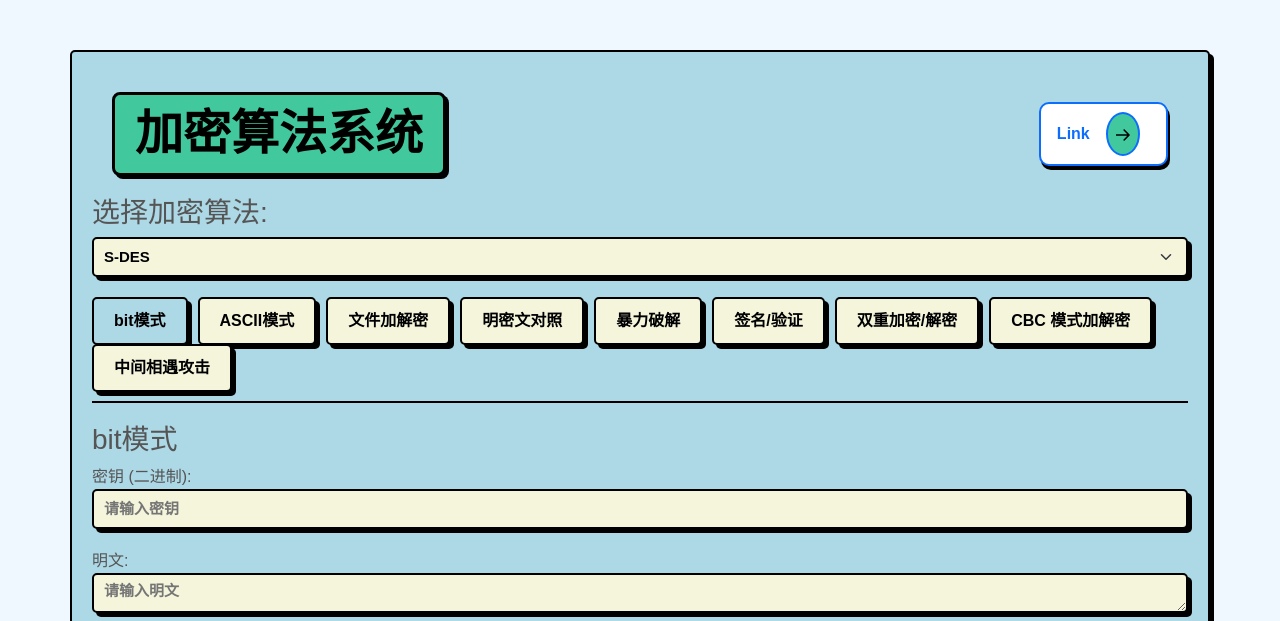
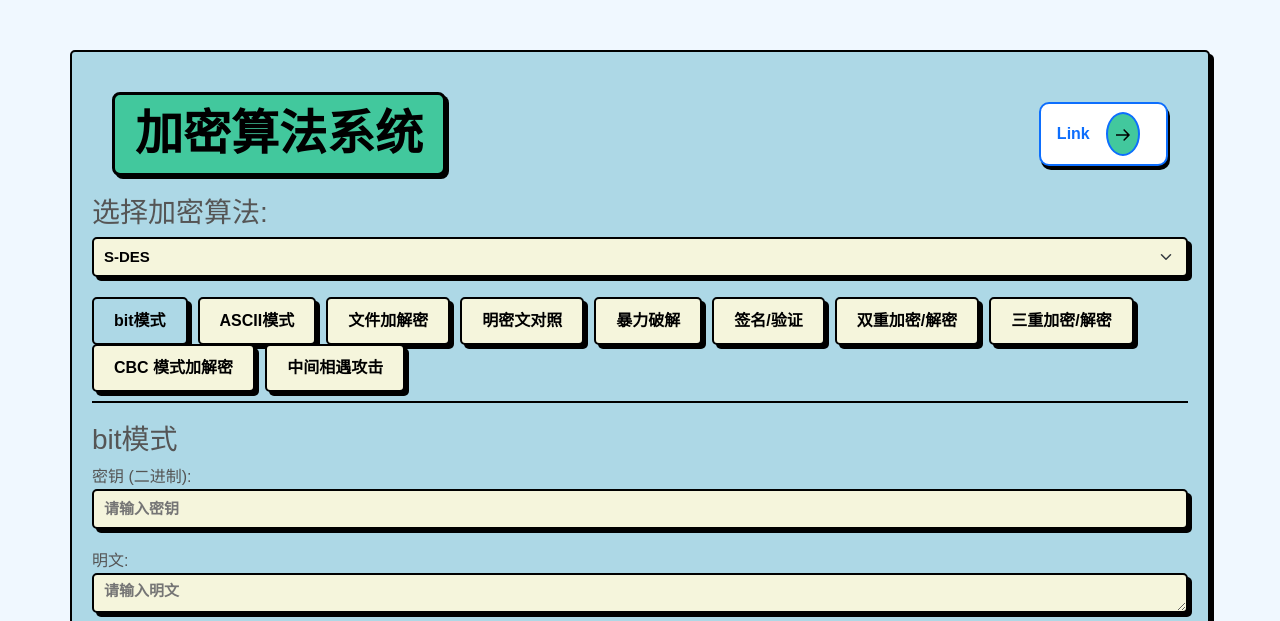
Before and after one commit to Wwstarry/Introduction-to-Information-Security, a Flask app: page / in a window 1280 px wide. Shown: the top 621 px of the page. Run offline with Flask 2, Linux system fonts and the light colour scheme.

Commit message:
加入三重加解密

```diff
--- a/app.py
+++ b/app.py
@@ -865,6 +865,56 @@ def perform_meet_in_the_middle_attack(cipher, plaintext, ciphertext):
     return "未找到匹配的密钥对"
 
 
+# 三重加密/解密路由
+@app.route('/triple-encryption', methods=['POST'])
+def triple_encryption_decryption():
+    data = request.json
+    action = data.get('action')  # 'encrypt' or 'decrypt'
+    mode = data.get('mode')  # 'triple-s-aes' or 'triple-s-des'
+    key1 = data.get('key1')
+    key2 = data.get('key2')
+    key3 = data.get('key3')
+    data_input = data.get('data')  # plaintext or ciphertext
+
+    if not key1 or not key2 or not key3:
+        return jsonify({"error": "需要提供三个密钥"}), 400
+
+    if mode == 'triple-s-aes':
+        cipher = aes_cipher
+        if len(key1) != 16 or len(key2) != 16 or len(key3) != 16:
+            return jsonify({"error": "三重 S-AES 加密需要三个 16 位密钥"}), 400
+    elif mode == 'triple-s-des':
+        cipher = des_cipher
+        if len(key1) != 10 or len(key2) != 10 or len(key3) != 10:
+            return jsonify({"error": "三重 S-DES 加密需要三个 10 位密钥"}), 400
+    else:
+        return jsonify({"error": "未知的加密模式"}), 400
+
+    if action == 'encrypt':
+        result = triple_encryption(cipher, [int(x) for x in data_input], key1, key2, key3)
+        return jsonify({"result": ''.join(map(str, result))})
+    elif action == 'decrypt':
+        result = triple_decryption(cipher, [int(x) for x in data_input], key1, key2, key3)
+        return jsonify({"result": ''.join(map(str, result))})
+    return jsonify({"error": "未知的操作类型"}), 400
+
+def triple_encryption(cipher, plaintext, key1, key2, key3):
+    cipher.SetKey([int(x) for x in key1])
+    first_round_cipher = cipher.Encryption(plaintext, with_steps=False)
+    cipher.SetKey([int(x) for x in key2])
+    second_round_cipher = cipher.Encryption(first_round_cipher['ciphertext'], with_steps=False)
+    cipher.SetKey([int(x) for x in key3])
+    third_round_cipher = cipher.Encryption(second_round_cipher['ciphertext'], with_steps=False)
+    return third_round_cipher['ciphertext']
+
+def triple_decryption(cipher, ciphertext, key1, key2, key3):
+    cipher.SetKey([int(x) for x in key3])
+    first_round_plaintext = cipher.Decryption(ciphertext)
+    cipher.SetKey([int(x) for x in key2])
+    second_round_plaintext = cipher.Decryption(first_round_plaintext)
+    cipher.SetKey([int(x) for x in key1])
+    third_round_plaintext = cipher.Decryption(second_round_plaintext)
+    return third_round_plaintext
 
 
 
--- a/templates/index.html
+++ b/templates/index.html
@@ -522,6 +522,9 @@ h1 {
         <a class="nav-link" href="#" onclick="switchSection('double-encryption')">双重加密/解密</a>
     </li>
     <li class="nav-item">
+        <a class="nav-link" href="#" onclick="switchSection('triple-encryption')">三重加密/解密</a>
+    </li>
+    <li class="nav-item">
         <a class="nav-link" href="#" onclick="switchSection('cbc-encryption')">CBC 模式加解密</a>
     </li>
     <li class="nav-item">
@@ -786,6 +789,58 @@ h1 {
         <textarea class="form-control mt-3" id="double-result" rows="6" readonly></textarea> <!-- 使用了 textarea -->
     </div>
 </div>
+
+<!-- 三重加密/解密 -->
+<div id="triple-encryption" class="section">
+    <h3>三重加密/解密</h3>
+    <form id="triple-encryption-form">
+        <div class="form-group">
+            <label for="triple-action" class="form-label">选择操作</label>
+            <select class="form-select" id="triple-action" name="action" required>
+                <option value="encrypt">加密</option>
+                <option value="decrypt">解密</option>
+            </select>
+        </div>
+        <div class="form-group">
+            <label for="triple-mode" class="form-label">加密模式</label>
+            <select class="form-select" id="triple-mode" name="mode" required>
+                <option value="triple-s-aes">三重 S-AES</option>
+                <option value="triple-s-des">三重 S-DES</option>
+            </select>
+        </div>
+        <div class="form-group">
+            <label for="triple-key1">密钥1</label>
+            <div class="input-container">
+                <input type="text" class="input" id="triple-key1" name="key1" placeholder="请输入密钥1" required>
+            </div>
+        </div>
+        <div class="form-group">
+            <label for="triple-key2">密钥2</label>
+            <div class="input-container">
+                <input type="text" class="input" id="triple-key2" name="key2" placeholder="请输入密钥2" required>
+            </div>
+        </div>
+        <div class="form-group">
+            <label for="triple-key3">密钥3</label>
+            <div class="input-container">
+                <input type="text" class="input" id="triple-key3" name="key3" placeholder="请输入密钥3" required>
+            </div>
+        </div>
+        <div class="form-group">
+            <label for="triple-data-input">明文/密文</label>
+            <div class="input-container">
+                <input type="text" class="input" id="triple-data-input" name="data" placeholder="请输入明文/密文" required>
+            </div>
+        </div>
+        <button type="submit" class="btn btn-custom">提交</button>
+    </form>
+    <div class="mt-3">
+        <h5>结果:</h5>
+        <textarea class="form-control mt-3" id="triple-result" rows="6" readonly></textarea>
+    </div>
+</div>
+
+
 
 
 <!-- CBC 模式加解密 -->
@@ -1367,6 +1422,37 @@ function adjustInputFields() {
     }
 }
 
+// 三重加密/解密
+$('#triple-encryption-form').submit(function(event){
+    event.preventDefault();
+    const action = $('#triple-action').val();
+    const mode = $('#triple-mode').val();
+    const key1 = $('#triple-key1').val();
+    const key2 = $('#triple-key2').val();
+    const key3 = $('#triple-key3').val();
+    const dataInput = $('#triple-data-input').val();
+
+    $.ajax({
+        url: '/triple-encryption',
+        method: 'POST',
+        contentType: 'application/json',
+        data: JSON.stringify({
+            action: action,
+            mode: mode,
+            key1: key1,
+            key2: key2,
+            key3: key3,
+            data: dataInput
+        }),
+        success: function(response){
+            $('#triple-result').text(response.result);
+        },
+        error: function(xhr){
+            alert(xhr.responseJSON.error);
+        }
+    });
+});
+
 
 
 </script>
```
